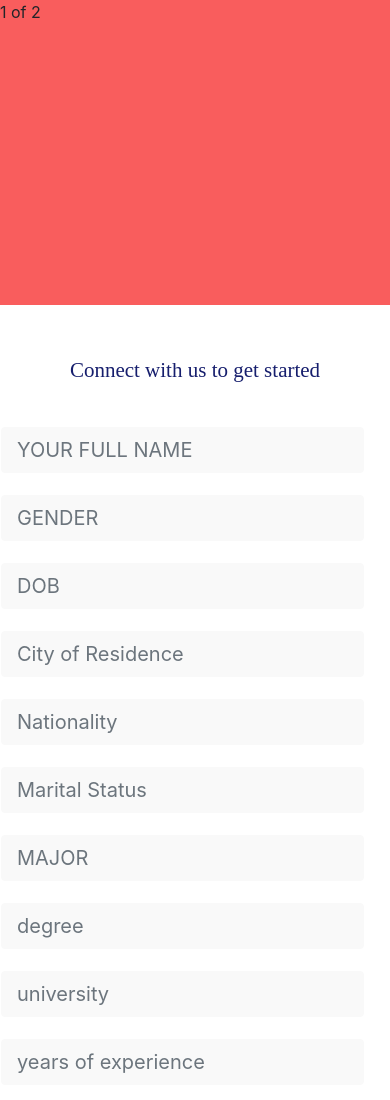
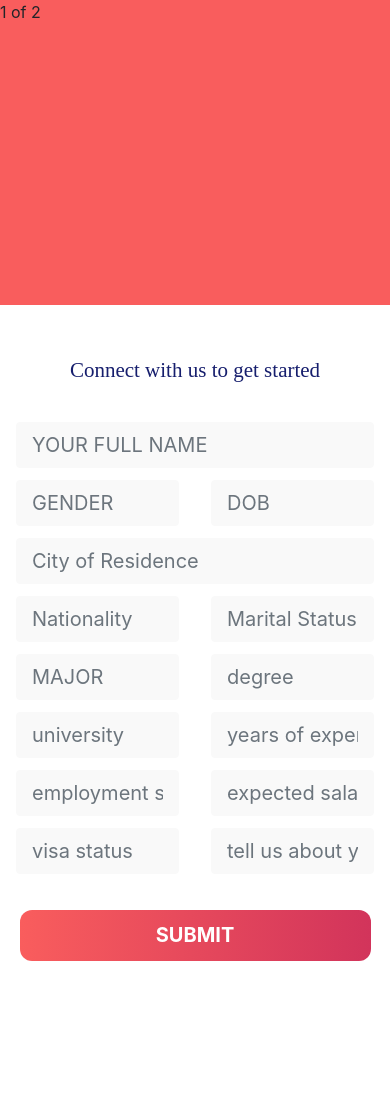
Before and after one commit to kamellababidi/Itcan-Test, a React app: page / in a window 390 px wide. Shown: the top 1100 px of the page. After the commit the page ends 961 px from the top, so only its background shows below. Built offline with nearby package versions, Linux system fonts and the light colour scheme.

Commit message:
refactor header form UI

```diff
--- a/src/components/Header.js
+++ b/src/components/Header.js
@@ -11,7 +11,7 @@ const Header = () => (
                 <div className='header-form-container'>
                     {/* 1 */}
                     <Row>
-                        <Col lg={12}>
+                        <Col sm xs={12}>
                             <Input
                                 placeholder='YOUR FULL NAME'
                             />
@@ -19,12 +19,12 @@ const Header = () => (
                     </Row>
                     {/* 2 */}
                     <Row>
-                        <Col lg={6}>
+                        <Col sm xs={6}>
                             <Input
                                 placeholder='GENDER'
                             />
                         </Col>
-                        <Col lg={6}>
+                        <Col sm xs={6}>
                             <Input
                                 placeholder='DOB'
                             />
@@ -32,7 +32,7 @@ const Header = () => (
                     </Row>
                     {/* 3 */}
                     <Row>
-                        <Col lg={12}>
+                        <Col sm xs={12}>
                             <Input
                                 placeholder='City of Residence'
                             />
@@ -40,12 +40,12 @@ const Header = () => (
                     </Row>
                     {/* 4 */}
                     <Row>
-                        <Col lg={6}>
+                        <Col sm xs={6}>
                             <Input
                                 placeholder='Nationality'
                             />
                         </Col>
-                        <Col lg={6}>
+                        <Col sm xs={6}>
                             <Input
                                 placeholder='Marital Status'
                             />
@@ -53,12 +53,12 @@ const Header = () => (
                     </Row>
                     {/* 5 */}
                     <Row>
-                        <Col lg={6}>
+                        <Col sm xs={6}>
                             <Input
                                 placeholder='MAJOR'
                             />
                         </Col>
-                        <Col lg={6}>
+                        <Col sm xs={6}>
                             <Input
                                 placeholder='degree'
                             />
@@ -66,12 +66,12 @@ const Header = () => (
                     </Row>
                     {/* 6 */}
                     <Row>
-                        <Col lg={6}>
+                        <Col sm xs={6}>
                             <Input
                                 placeholder='university'
                             />
                         </Col>
-                        <Col lg={6}>
+                        <Col sm xs={6}>
                             <Input
                                 placeholder='years of experience'
                             />
@@ -79,12 +79,12 @@ const Header = () => (
                     </Row>
                     {/* 7 */}
                     <Row>
-                        <Col lg={6}>
+                        <Col sm xs={6}>
                             <Input
                                 placeholder='employment status'
                             />
                         </Col>
-                        <Col lg={6}>
+                        <Col sm xs={6}>
                             <Input
                                 placeholder='expected salary'
                             />
@@ -92,12 +92,12 @@ const Header = () => (
                     </Row>
                     {/* 8 */}
                     <Row>
-                        <Col lg={6}>
+                        <Col sm xs={6}>
                             <Input
                                 placeholder='visa status'
                             />
                         </Col>
-                        <Col lg={6}>
+                        <Col sm xs={6}>
                             <Input
                                 placeholder='tell us about you (optional)'
                             />
--- a/src/css/header.css
+++ b/src/css/header.css
@@ -13,6 +13,18 @@
     font-weight: normal;
     color: #161E6D;
 }
+
+.header-form-container {
+    margin-top: 29px;
+    padding-right: 15px;
+}
+
+.header-form-btn {
+    margin-top: 30px;
+    padding-right: 25px;
+    padding-left: 15px;
+}
+
 
 /* mobile devices */
 @media (max-width: 500px) {
@@ -31,24 +43,25 @@
     }
 }
 
-.header-form-container {
-    margin-top: 29px;
-    padding-right: 15px;
-}
-
-.header-form-btn {
-    margin-top: 30px;
-    padding-right: 25px;
-}
 
 /* ipad */
-@media (max-width: 769px) {
+@media (max-width: 990px) {
 
     .header-right p{
         font-size: 47px;
         text-align: center;
         padding-left: 57px;
         padding-right: 57px;
+    }
+    .header-form-container {
+        padding-right: 0px;
+        margin: 29 auto;
+    }
+    .header-form-btn {
+        width: 90%;
+        padding-right: 0px;
+        padding-left: 0px;
+        margin: 30px auto;
     }
 }
 
--- a/src/css/input.css
+++ b/src/css/input.css
@@ -1,5 +1,5 @@
 .input-container {
-    padding: 10px 10px 10px 0px;
+    padding: 10px 0px 10px 0px;
 }
 
 .input {
@@ -11,3 +11,12 @@
     border-color: #161E6D;
     box-shadow: 0px 0px #161E6D;
 }
+
+
+/* mobile devices */
+@media (max-width: 500px) {
+    .input-container{
+        padding: 5px 0px 5px 0px;
+    }
+
+}
```
